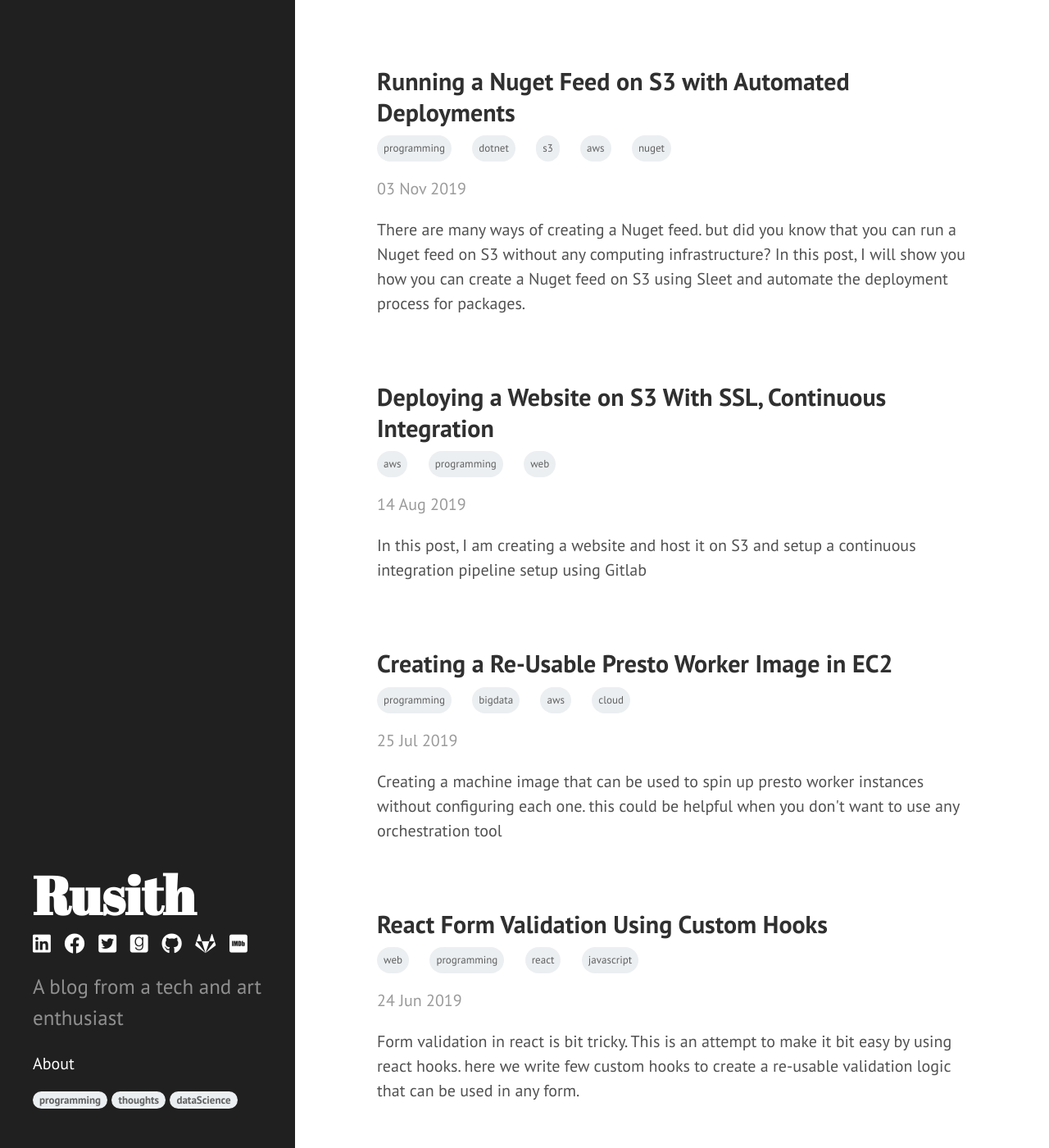
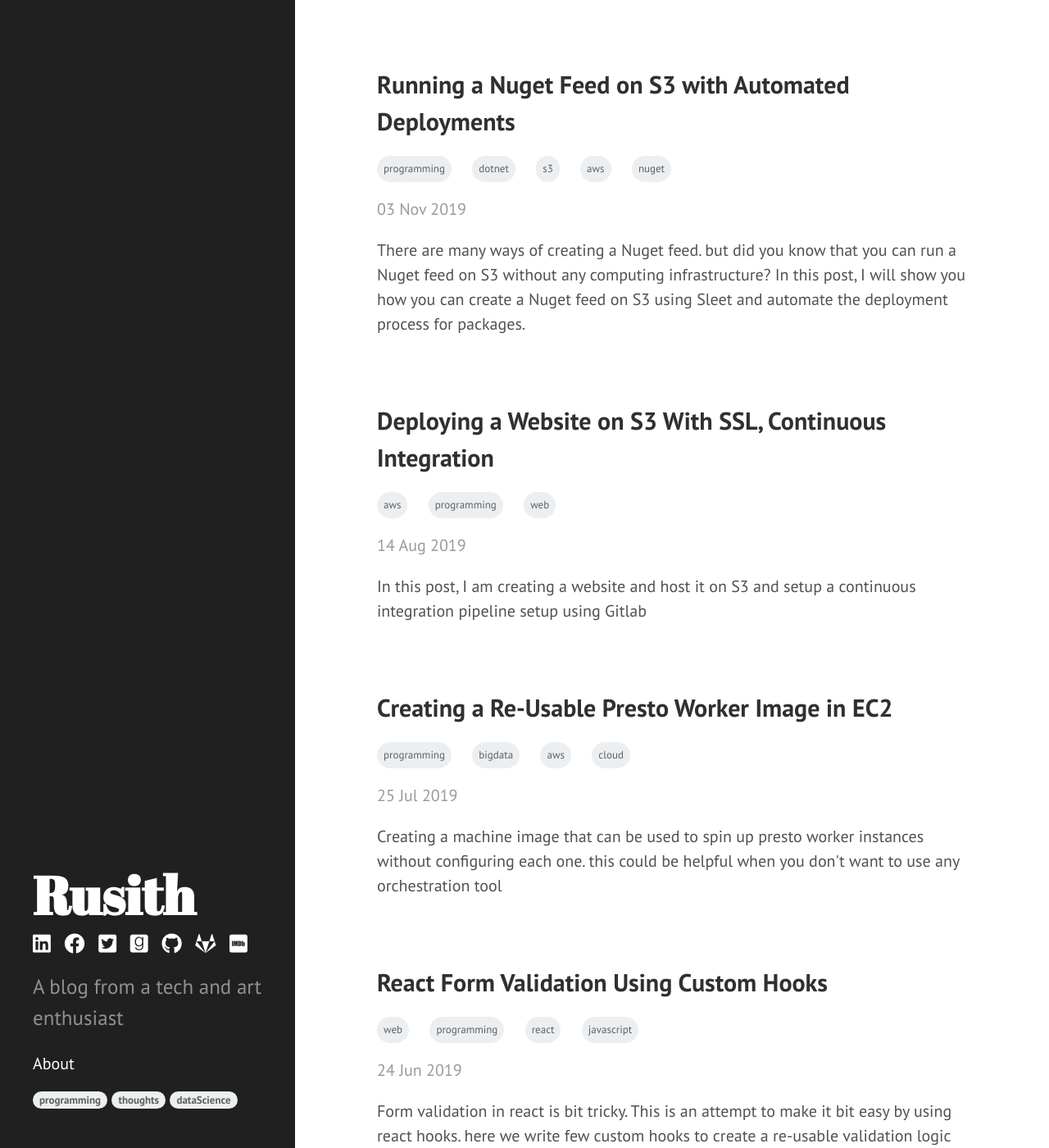
Before and after one commit to rusith/rusith.github.io, a Jekyll site: the page built from index.html, in a window 1280 px wide and 1400 px high. Shown: the whole window at 82% size. Built offline with Jekyll 4.4.1, drawn with Linux system fonts in a browser that asks for light colours; nearby versions of some CDN libraries; the list of posts is cut into pages by our own code; comment, search, counter and statistics services are not loaded.

Commit message:
removed extra h1 tags

```diff
--- a/index.html
+++ b/index.html
@@ -6,9 +6,9 @@
 <div class="posts">
   {% for post in paginator.posts %}
   <div class="post">
-    <h1 class="post-title">
+    <p class="post-title">
       <a href="{{ site.url }}{{ post.url }}">{{ post.title }}</a>
-    </h1>
+    </p>
     <div>
         {% for tag in post.tags %}
         {% capture tag_name %}{{ tag }}{% endcapture %}
--- a/public/css/poole.css
+++ b/public/css/poole.css
@@ -339,6 +339,7 @@
 .post-title a {
   color: #303030;
   font-size: 1.5rem;
+  font-weight: bold;
 }
 .page-title,
 .post-title {
```
